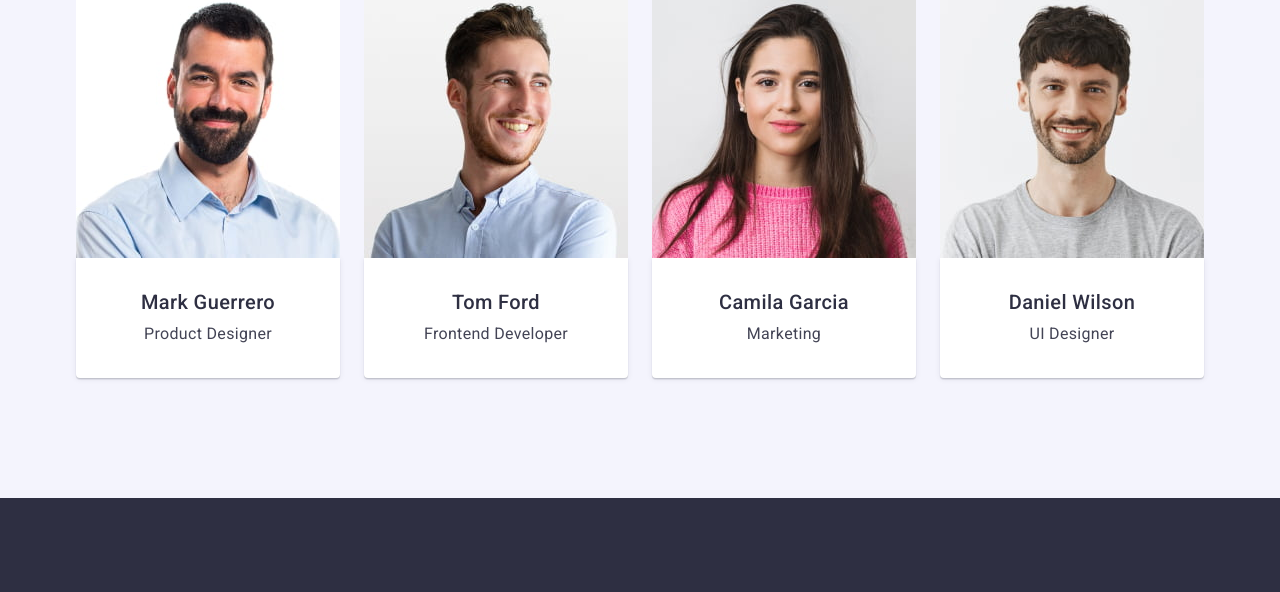
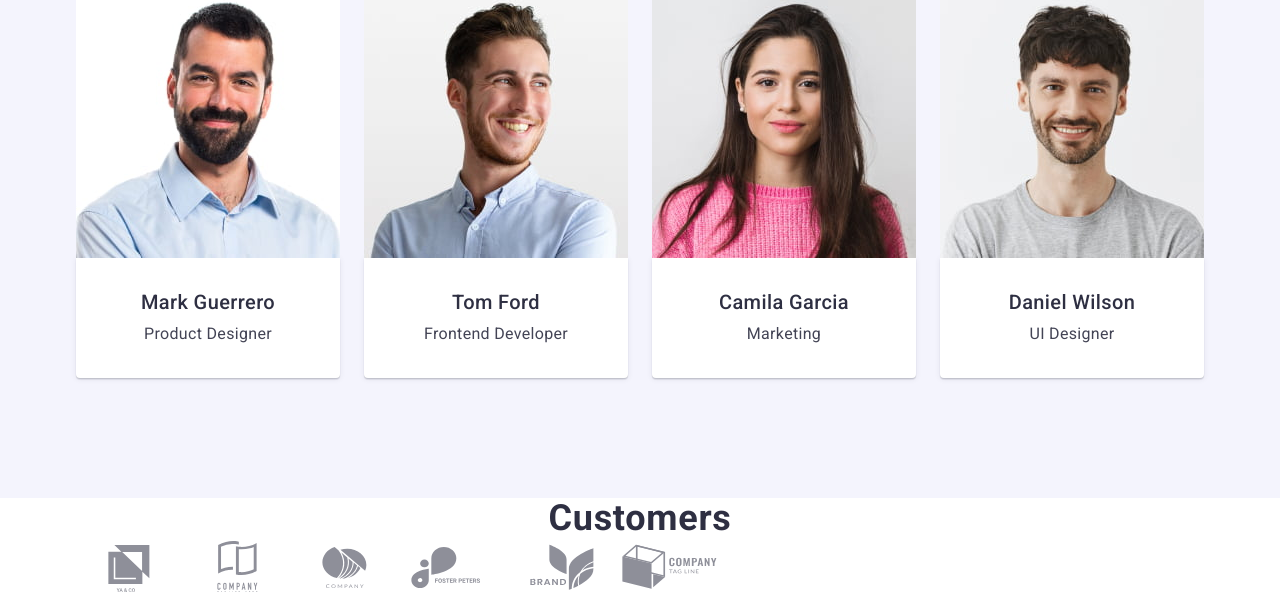
Before and after one commit to Khrystyna06/hw-4, a plain HTML site: page index.html in a window 1280 px wide. Shown: the part 1867-2459 px from the top of the page. Drawn offline with Linux system fonts and the light colour scheme.

Commit message:
2 finished

```diff
--- a/css/styles.css
+++ b/css/styles.css
@@ -353,6 +353,33 @@ img {
     padding-bottom: 120px;
 }
 
+.clients-title {
+    color: var(--hero-background);
+        text-align: center;
+        font-family: Roboto;
+        font-size: 36px;
+        font-style: normal;
+        font-weight: 700;
+        line-height: 40px;
+        letter-spacing: 0.72px;
+
+}
+
+.clients-list {
+
+}
+
+.clients-item {
+
+}
+
+.clients-link {
+
+}
+
+.clients-icon {
+
+}
 
 .footer-logo {
     display: inline-block;
--- a/index.html
+++ b/index.html
@@ -311,6 +311,56 @@
           </ul>
         </div>
       </section>
+      <!--Clients-->
+      <section class="section">
+        <div class="container">
+          <h2 class="clients-title">Customers</h2>
+          <ul class="clients-list list">
+            <list class="clients-item">
+              <a class="clients-link link" href="" aria-label="Logo 1">
+                <svg class="clients-icon" width="104" height="56">
+                  <use href="./images/sprite.svg#icon-logo-1"></use>
+                </svg>
+              </a>
+            </list>
+            <list class="clients-item">
+              <a class="clients-link link" href="" aria-label="Logo 2">
+                <svg class="clients-icon" width="104" height="56">
+                  <use href="./images/sprite.svg#icon-logo-2"></use>
+                </svg>
+              </a>
+            </list>
+            <list class="clients-item">
+              <a class="clients-link link" href="" aria-label="Logo 3">
+                <svg class="clients-icon" width="104" height="56">
+                  <use href="./images/sprite.svg#icon-logo-3"></use>
+                </svg>
+              </a>
+            </list>
+            <list class="clients-item">
+              <a class="clients-link link" href="" aria-label="Logo 4">
+                <svg class="clients-icon" width="104" height="56">
+                  <use href="./images/sprite.svg#icon-logo-4"></use>
+                </svg>
+              </a>
+            </list>
+            <list class="clients-item">
+              <a class="clients-link link" href="" aria-label="Logo 5">
+                <svg class="clients-icon" width="104" height="56">
+                  <use href="./images/sprite.svg#icon-logo-5"></use>
+                </svg>
+              </a>
+            </list>
+            <list class="clients-item">
+              <a class="clients-link link" href="" aria-label="Logo 6">
+                <svg class="clients-icon" width="104" height="56">
+                  <use href="./images/sprite.svg#icon-logo-6"></use>
+                </svg>
+              </a>
+            </list>
+          </ul>
+        </div>
+      </section>
     </main>
     <footer class="footer">
       <div class="footer-container container">
```
Also changed, not shown: images/icon/antenna.svg (added), images/icon/astronaut.svg (added), images/icon/clock.svg (added), images/icon/diagram.svg (added), images/icon/facebook.svg (added), images/icon/instagram.svg (added), images/icon/linkedin.svg (added), images/icon/logo-1.svg (added), images/icon/logo-2.svg (added), images/icon/logo-3.svg (added), images/icon/logo-4.svg (added), images/icon/logo-5.svg (added), images/icon/logo-6.svg (added), images/icon/twitter.svg (added), 1 more files.
